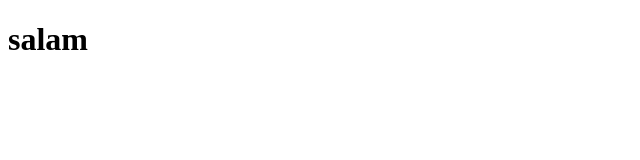
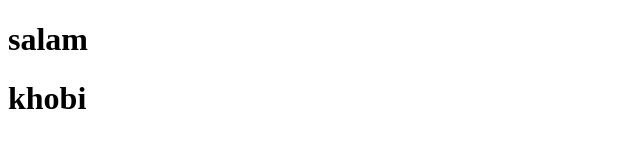
Before and after one commit to smyhb1370/sss, a plain HTML site: page index.html in a window 1280 px wide. Shown: the whole page, without its empty margins (0-640 px from the left). Drawn offline with Linux system fonts and the light colour scheme.

Commit message:
Update index.html

```diff
--- a/index.html
+++ b/index.html
@@ -7,5 +7,6 @@
 </head>
 <body>
     <h1>salam</h1>
+    <h1>khobi</h1>
 </body>
 </html>
```
